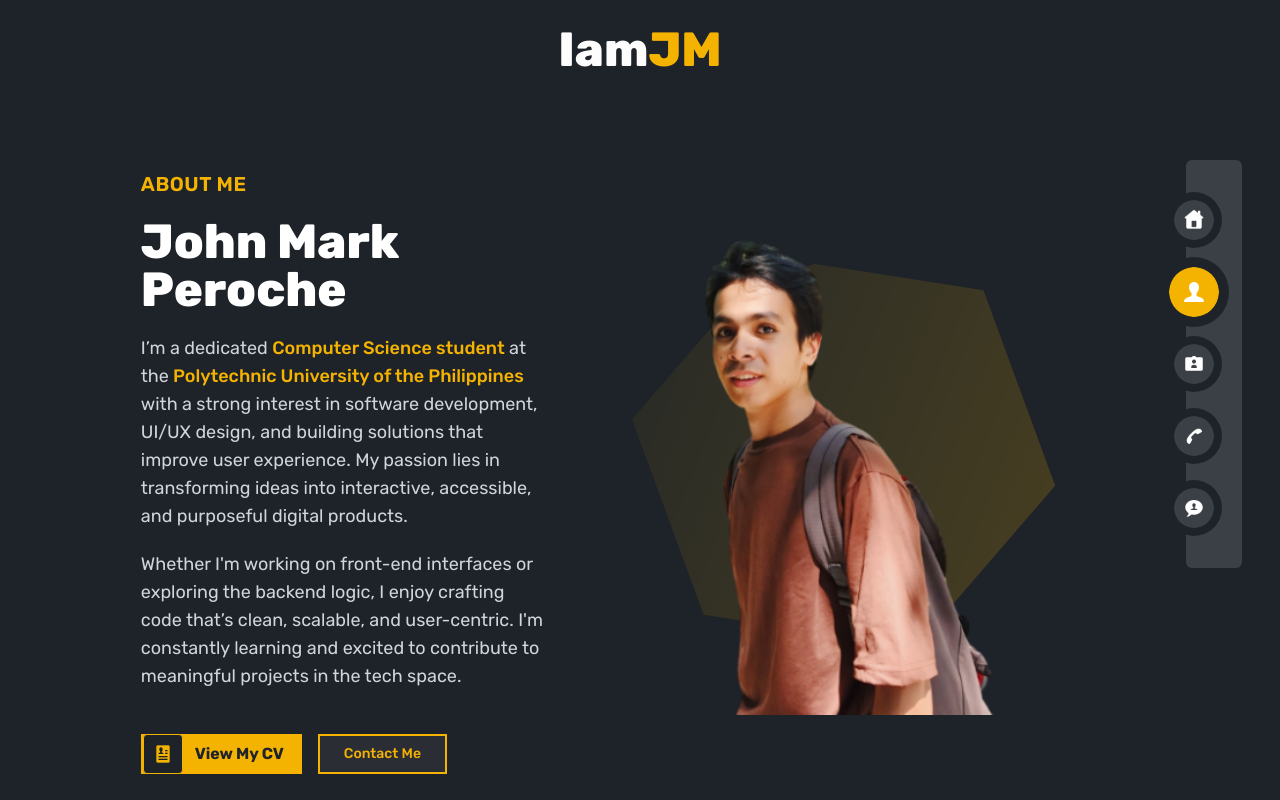
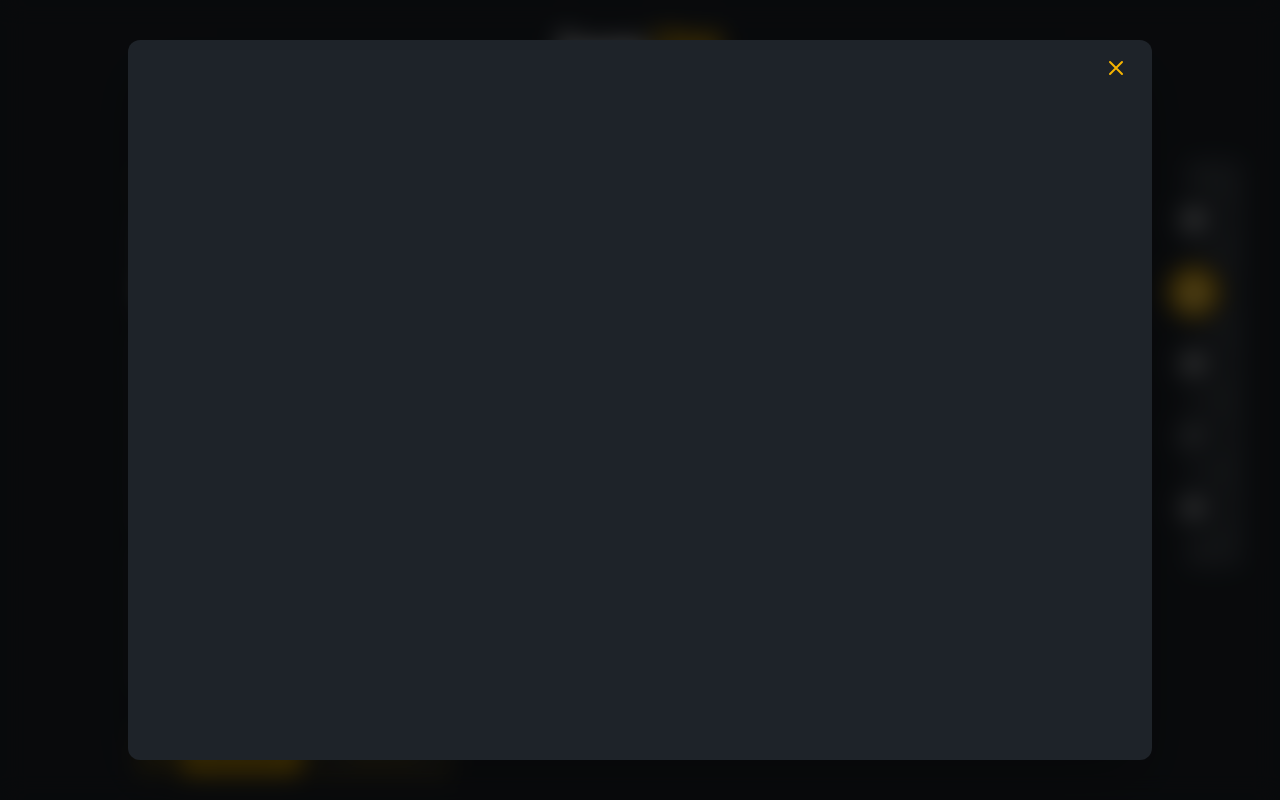
Before and after one commit to Java-rice/IAmJM, a React (Vite) app: page /IAmJM/about in a window 1280 px wide. Both pictures are taken after a click on the button "View My CV". Shown: the top 800 px of the page. Built offline with nearby package versions, Linux system fonts and the light colour scheme.

Commit message:
feat: added resume on about page

```diff
--- a/src/pages/About.jsx
+++ b/src/pages/About.jsx
@@ -1,13 +1,35 @@
-import React, { useState } from "react";
+import React, { useState, useEffect } from "react";
 import ToolCard from "@src/components/cards/ToolCard";
 import { Button } from "@src/components/button/Button";
 import profileImage from "@src/assets/profileimage.png";
 import Resume from "@src/assets/Resume.png";
+import ResumePDF from "@src/assets/Resume.pdf";
 import tools from "@src/data/Tools";
 import { motion } from "framer-motion";
-import ExperienceData  from "@src/data/ExperienceData";
+import ExperienceData from "@src/data/ExperienceData";
 const About = () => {
   const [selectedTool, setSelectedTool] = useState(null);
+  const [showCV, setShowCV] = useState(false);
+
+  useEffect(() => {
+    const handleKeyDown = (e) => {
+      const isPrintShortcut = (e.ctrlKey || e.metaKey) && e.key === "p";
+      const isSaveShortcut = (e.ctrlKey || e.metaKey) && e.key === "s";
+
+      if (isPrintShortcut || isSaveShortcut) {
+        e.preventDefault();
+        alert("Action disabled for this document.");
+      }
+    };
+
+    if (showCV) {
+      window.addEventListener("keydown", handleKeyDown);
+    }
+
+    return () => {
+      window.removeEventListener("keydown", handleKeyDown);
+    };
+  }, [showCV]);
 
   return (
     <div className="relative px-6 md:px-[10%] py-24 text-[#FDFDFD] font-rubik flex flex-col items-center gap-16 overflow-hidden bg-[#1E2329]">
@@ -49,7 +71,11 @@ const About = () => {
           </p>
 
           <div className="flex flex-col sm:flex-row items-center justify-center lg:justify-start gap-4 pt-6">
-            <Button variant="solid_image" size="default_image">
+            <Button
+              variant="solid_image"
+              size="default_image"
+              onClick={() => setShowCV(true)}
+            >
               <div className="flex items-center gap-3">
                 <div className="flex justify-center items-center bg-[#1E2329] border border-[#F5B301] w-10 h-10 rounded">
                   <img
@@ -68,7 +94,6 @@ const About = () => {
             </Button>
           </div>
         </motion.div>
-
 
         {/* Profile Image with Geometric Animation */}
         <motion.div
@@ -172,13 +197,9 @@ const About = () => {
                 whileInView={{ opacity: 1, y: 0 }}
                 transition={{ duration: 0.5, delay: index * 0.1 }}
               >
-                  <h4 className="text-xl font-bold text-[#FDFDFD]">
-                    {org.name}
-                  </h4>
+                <h4 className="text-xl font-bold text-[#FDFDFD]">{org.name}</h4>
                 <p className="text-tertiary font-semibold mt-1">{org.role}</p>
-                  <p className="text-[#D1D5DB] text-sm italic">
-                    {org.duration}
-                  </p>
+                <p className="text-[#D1D5DB] text-sm italic">{org.duration}</p>
               </motion.div>
             ))}
           </div>
@@ -266,6 +287,41 @@ const About = () => {
           </div>
         </div>
       )}
+      {showCV && (
+        <div className="fixed inset-0 z-50 flex items-center justify-center bg-black/70 backdrop-blur-md px-4 print:hidden">
+          <div className="relative w-full max-w-5xl bg-[#1E2329] rounded-xl overflow-hidden shadow-2xl">
+            {/* Close Button */}
+            <button
+              onClick={() => setShowCV(false)}
+              className="absolute top-4 right-6 z-10 text-[#F5B301] hover:text-red-400 transition-colors"
+            >
+              <svg
+                xmlns="http://www.w3.org/2000/svg"
+                className="h-6 w-6"
+                fill="none"
+                viewBox="0 0 24 24"
+                stroke="currentColor"
+              >
+                <path
+                  strokeLinecap="round"
+                  strokeLinejoin="round"
+                  strokeWidth={2}
+                  d="M6 18L18 6M6 6l12 12"
+                />
+              </svg>
+            </button>
+
+            {/* PDF Viewer */}
+            <iframe
+              src={`${ResumePDF}#toolbar=0&navpanes=0&scrollbar=0`}
+              className="w-full h-[90vh]"
+              title="CV Viewer"
+              frameBorder="0"
+              onContextMenu={(e) => e.preventDefault()}
+            />
+          </div>
+        </div>
+      )}
     </div>
   );
 };
```
Also changed, not shown: 1 other file (tests, documents, lock files or other folders). Lines whose indentation alone changed are shown as unchanged.
